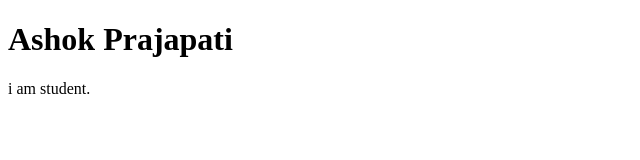
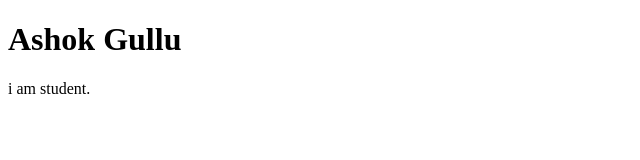
Before and after one commit to ASHOKHKH/html, a plain HTML site: page index.html in a window 1280 px wide. Shown: the whole page, without its empty margins (0-640 px from the left). Drawn offline with Linux system fonts and the light colour scheme.

Commit message:
Update index.html

```diff
--- a/index.html
+++ b/index.html
@@ -2,7 +2,7 @@
 <html>
 <body>
 
-<h1>Ashok Prajapati</h1>
+<h1>Ashok Gullu</h1>
 <p>i am student.</p>
 
 </body>
```
